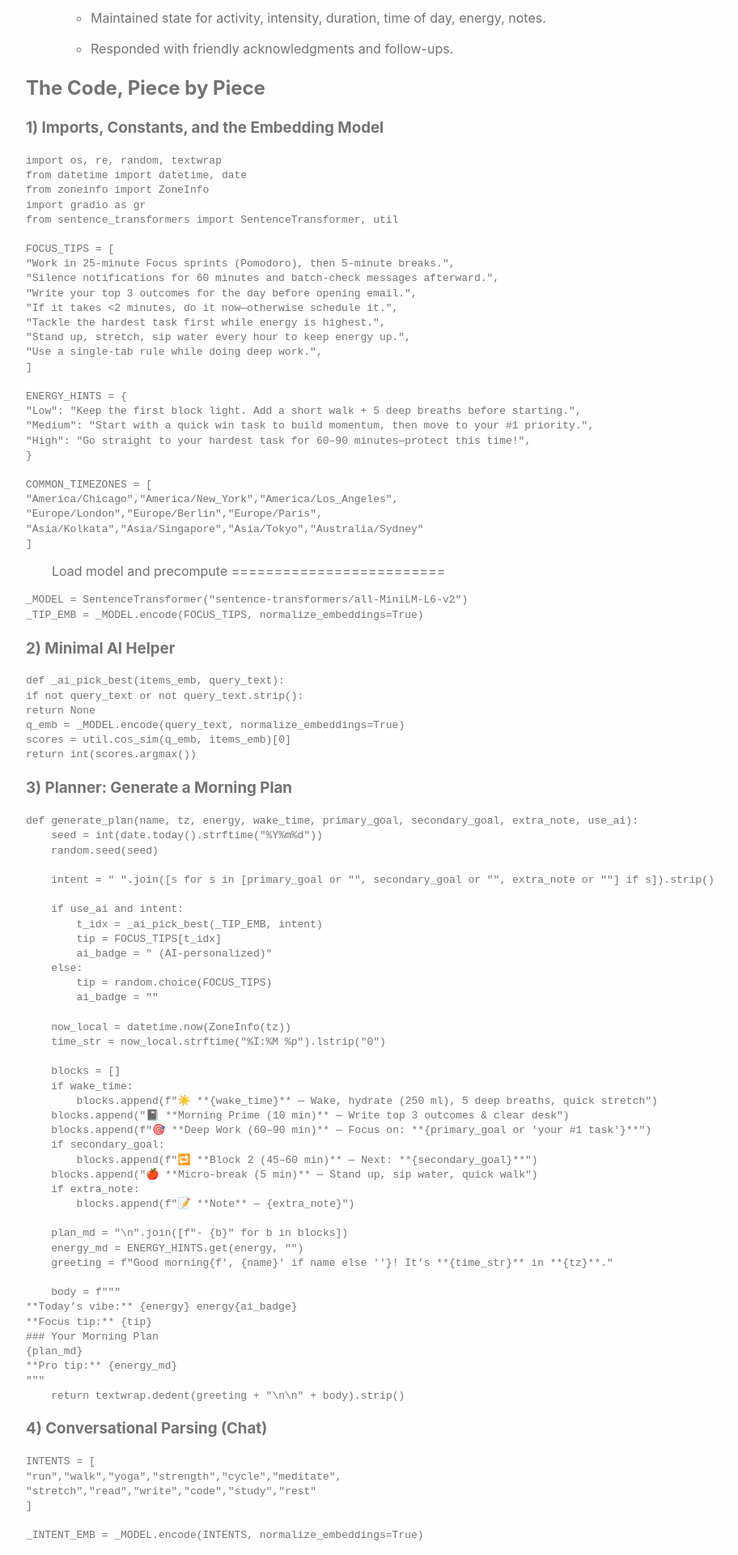
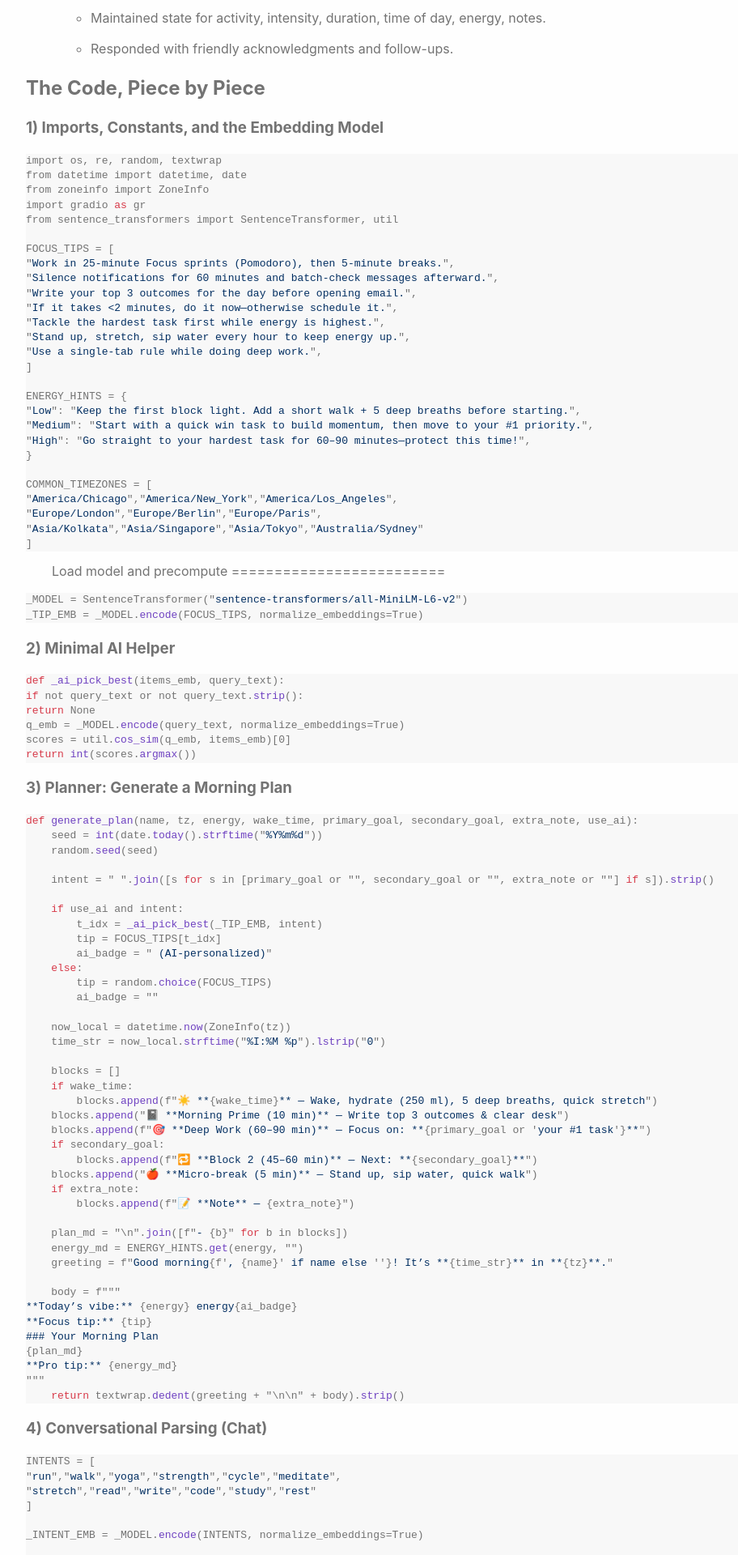
Before and after one commit to RahulBhattacharya1/RahulBhattacharya1.github.io, a Jekyll site: the page built from _posts/2025-08-28-ai-conversational.md, in a window 1280 px wide. Shown: the part 2718-4638 px from the top of the page at 81% size, without its empty margins (308-1220 px from the left). Built offline with Jekyll 4.4.1, drawn with Linux system fonts in a browser that asks for light colours; comment, search, counter and statistics services are not loaded.

Commit message:
Update main.scss

```diff
--- a/assets/css/main.scss
+++ b/assets/css/main.scss
@@ -341,3 +341,11 @@ pre {
   max-width: 100%;
   box-sizing: border-box;
 }
+
+/* Rouge syntax highlighting */
+.highlight { background: #f8f8f8; }
+.highlight .k { color: #d73a49; } /* keywords like def, if */
+.highlight .nf { color: #6f42c1; } /* function names */
+.highlight .nb { color: #005cc5; } /* built-in names */
+.highlight .s { color: #032f62; } /* strings */
+.highlight .c { color: #6a737d; font-style: italic; } /* comments */
```
